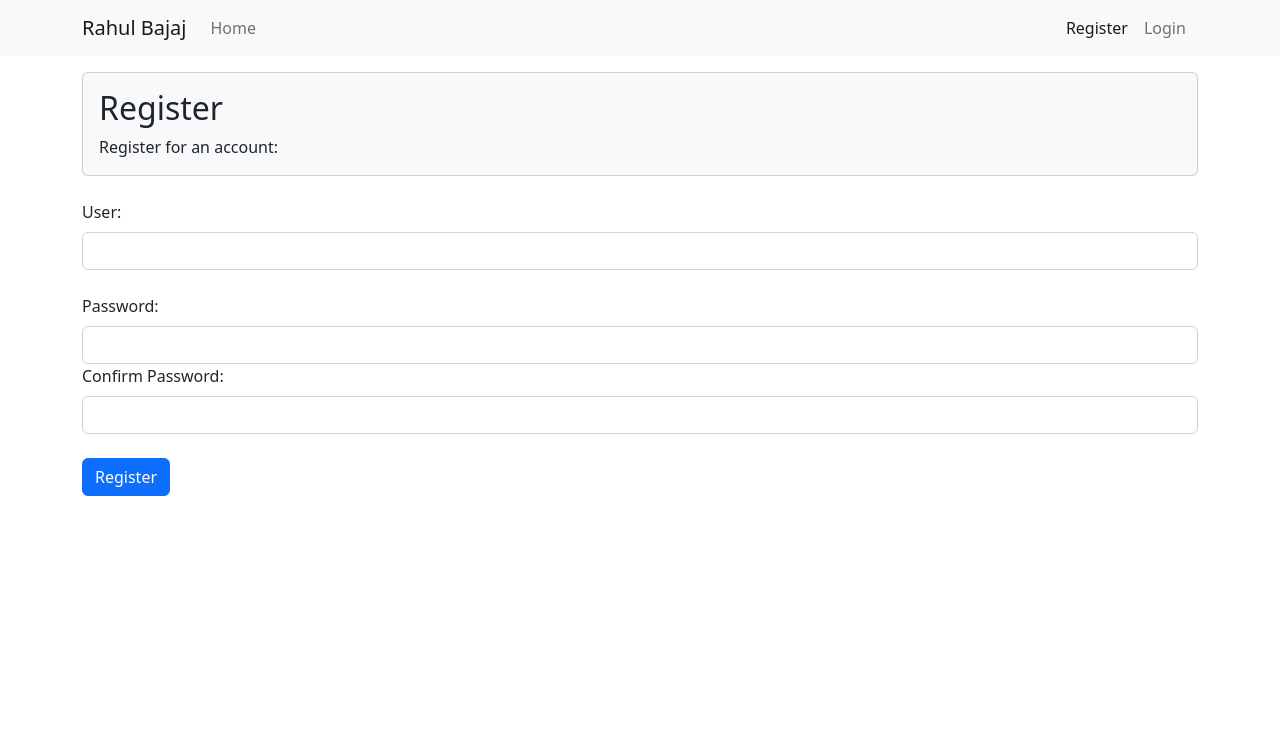
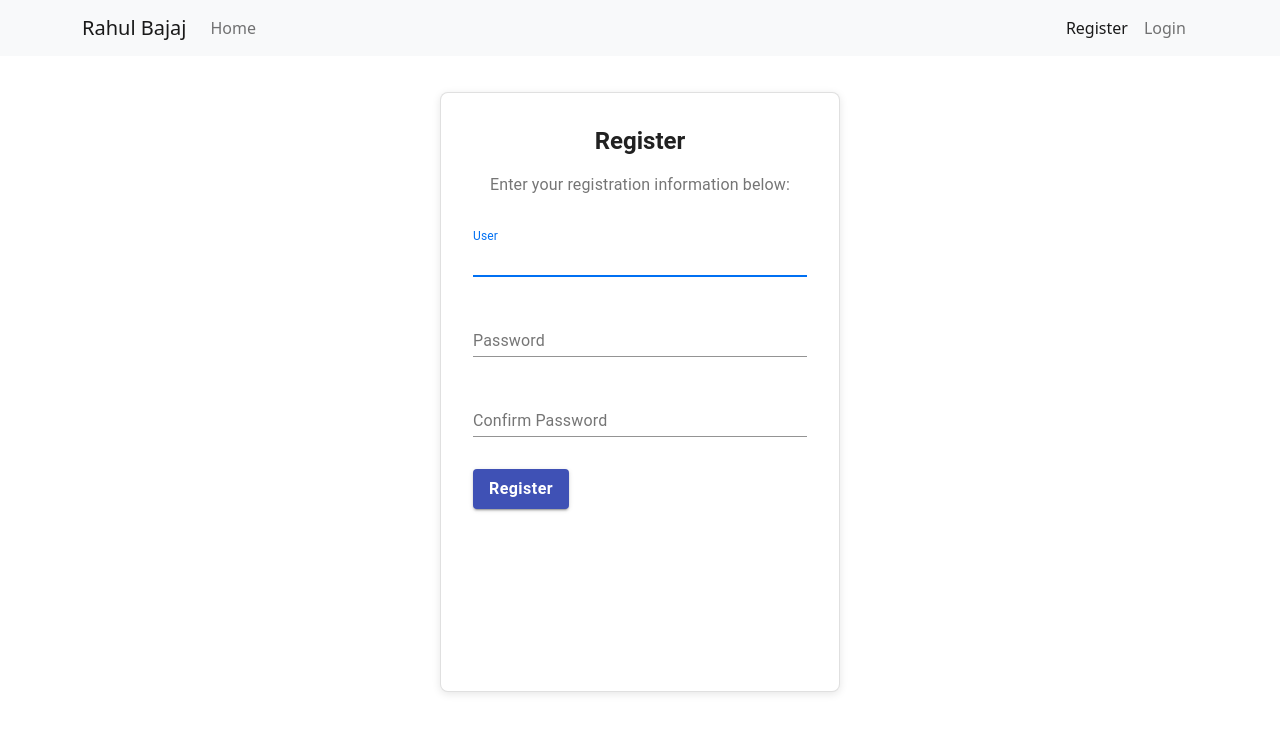
Before and after one commit to rahulbajaj0242/ArtExplorer-Pro, a Next.js app: page /register in a window 1280 px wide. Shown: the top 732 px of the page. Built offline with nearby package versions, Linux system fonts and the light colour scheme; no server answers.

Commit message:
register design updated

```diff
--- a/pages/register.js
+++ b/pages/register.js
@@ -1,76 +1,175 @@
+import { useState } from 'react';
 import { registerUser } from '@/lib/authenticate';
 import { useRouter } from 'next/router';
-import { Card, Form, Alert, Button } from 'react-bootstrap';
-import { useState } from 'react';
+import {
+  Card,
+  FormControl,
+  InputLabel,
+  Input,
+  Button,
+  Typography,
+  Alert,
+  makeStyles,
+} from '@material-ui/core';
+
+const useStyles = makeStyles((theme) => ({
+  root: {
+    // backgroundColor: '#f2f2f2',
+    padding: theme.spacing(2),
+    display: 'flex',
+    alignItems: 'center',
+    justifyContent: 'center',
+    minHeight: '80vh',
+  },
+  form: {
+    maxWidth: '400px',
+    minHeight: '600px',
+    width: '100%',
+    padding: '32px',
+    borderRadius: '8px',
+    boxShadow: '0px 2px 8px rgba(0, 0, 0, 0.1)',
+  },
+  formTitle: {
+    marginBottom: '16px',
+    fontWeight: 'bold',
+    fontSize: '24px',
+    textAlign: 'center',
+  },
+  formText: {
+    marginBottom: '16px',
+    fontWeight: 'normal',
+    fontSize: '16px',
+    textAlign: 'center',
+  },
+  formControl: {
+    marginBottom: theme.spacing(2),
+    '& label.Mui-focused': {
+      color: '#0070f3',
+    },
+    '& .MuiInput-underline:after': {
+      borderBottomColor: '#0070f3',
+    },
+    '& .MuiOutlinedInput-root': {
+      '&.Mui-focused fieldset': {
+        borderColor: '#0070f3',
+      },
+    },
+  },
+  formButton: {
+    marginTop: '16px',
+    borderRadius: '4px',
+    height: '40px',
+    fontSize: '16px',
+    fontWeight: 'bold',
+    textTransform: 'none',
+  },
+  formAlert: {
+    marginTop: '16px',
+  },
+}));
 
 export default function Register(props) {
   const [user, setUser] = useState('');
   const [password, setPassword] = useState('');
-  const [password2, setPassword2] = useState('');
+  const [confirmPassword, setConfirmPassword] = useState('');
   const [warning, setWarning] = useState('');
   const router = useRouter();
+  const classes = useStyles();
 
-  async function handleSubmit(e) {
+  const handleSubmit = async (e) => {
     e.preventDefault();
+    if (password !== confirmPassword) {
+      setWarning('Passwords do not match');
+      return;
+    }
     try {
-      await registerUser(user, password, password2);
+      await registerUser(user, password, confirmPassword);
       router.push('/login');
     } catch (err) {
       setWarning(err.message);
     }
-  }
+  };
 
   return (
-    <>
-      {warning && (
-        <>
-          <br />
-          <Alert variant="danger">{warning}</Alert>
-        </>
-      )}
-      <Card bg="light">
-        <Card.Body>
-          <h2>Register</h2>Register for an account:
-        </Card.Body>
-      </Card>
-      <br />
-      <Form onSubmit={handleSubmit}>
-        <Form.Group>
-          <Form.Label>User:</Form.Label>
-          <Form.Control
-            type="text"
-            value={user}
+    <div className={classes.root}>
+      <Card variant="outlined" className={classes.form}>
+        <Typography variant="h5" component="h2" className={classes.formTitle}>
+          Register
+        </Typography>
+        <Typography
+          color="textSecondary"
+          gutterBottom
+          className={classes.formText}
+        >
+          Enter your registration information below:
+        </Typography>
+        <form onSubmit={handleSubmit}>
+          <FormControl
+            fullWidth
+            margin="normal"
+            className={classes.formControl}
+          >
+            <InputLabel htmlFor="userName">User</InputLabel>
+            <Input
               id="userName"
               name="userName"
+              value={user}
               onChange={(e) => setUser(e.target.value)}
+              autoFocus
+              required
+              autoComplete="username"
+              inputProps={{ 'aria-label': 'user name' }}
             />
-        </Form.Group>
-        <br />
-        <Form.Group>
-          <Form.Label>Password:</Form.Label>
-          <Form.Control
+          </FormControl>
+          <FormControl
+            fullWidth
+            margin="normal"
+            className={classes.formControl}
+          >
+            <InputLabel htmlFor="password">Password</InputLabel>
+            <Input
+              id="password"
+              name="password"
               type="password"
               value={password}
-            id="password"
-            name="password"
               onChange={(e) => setPassword(e.target.value)}
+              required
+              autoComplete="new-password"
+              inputProps={{ 'aria-label': 'password' }}
             />
-        </Form.Group>
-        <Form.Group>
-          <Form.Label>Confirm Password:</Form.Label>
-          <Form.Control
+          </FormControl>
+          <FormControl
+            fullWidth
+            margin="normal"
+            className={classes.formControl}
+          >
+            <InputLabel htmlFor="confirmPassword">Confirm Password</InputLabel>
+            <Input
+              id="confirmPassword"
+              name="confirmPassword"
               type="password"
-            value={password2}
-            id="password2"
-            name="password2"
-            onChange={(e) => setPassword2(e.target.value)}
+              value={confirmPassword}
+              onChange={(e) => setConfirmPassword(e.target.value)}
+              required
+              autoComplete="new-password"
+              inputProps={{ 'aria-label': 'confirm password' }}
             />
-        </Form.Group>
-        <br />
-        <Button variant="primary" className="pull-right" type="submit">
+          </FormControl>
+          {warning && (
+            <Alert severity="error" className={classes.formAlert}>
+              {warning}
+            </Alert>
+          )}
+          <Button
+            type="submit"
+            variant="contained"
+            color="primary"
+            className={classes.formButton}
+          >
             Register
           </Button>
-      </Form>
-    </>
+        </form>
+      </Card>
+    </div>
   );
 }
```
Lines whose indentation alone changed are shown as unchanged.
